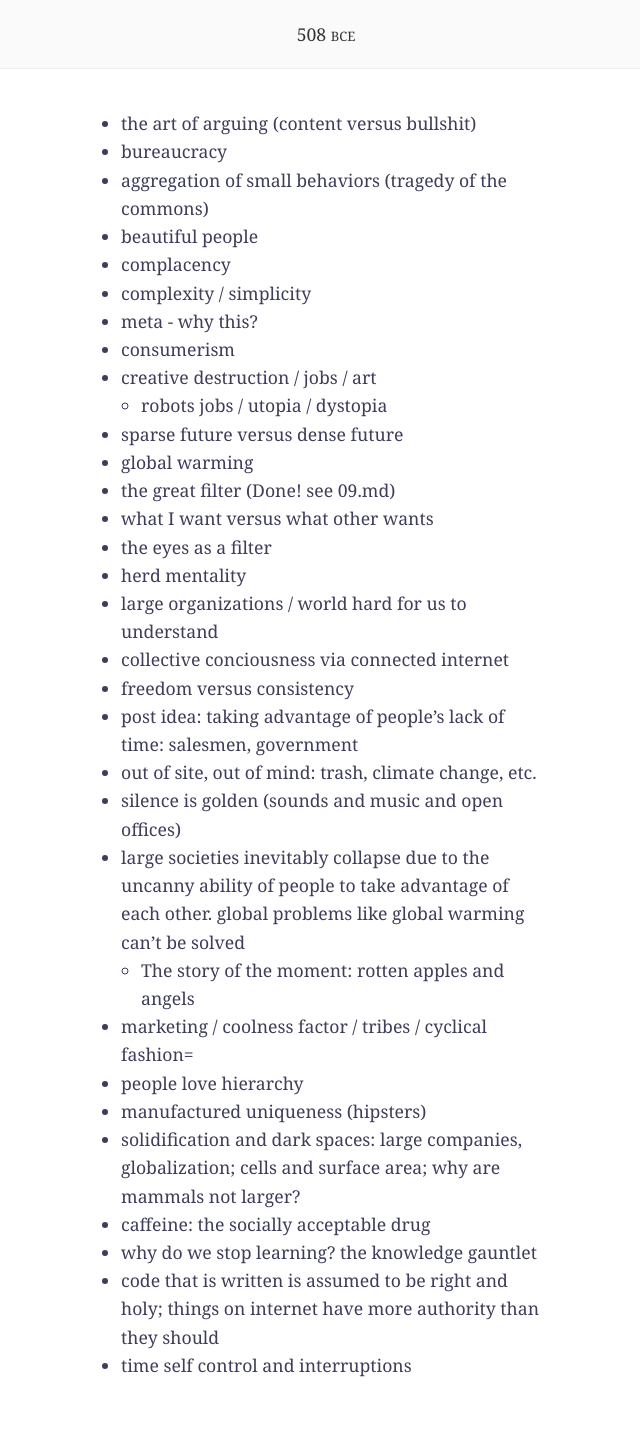
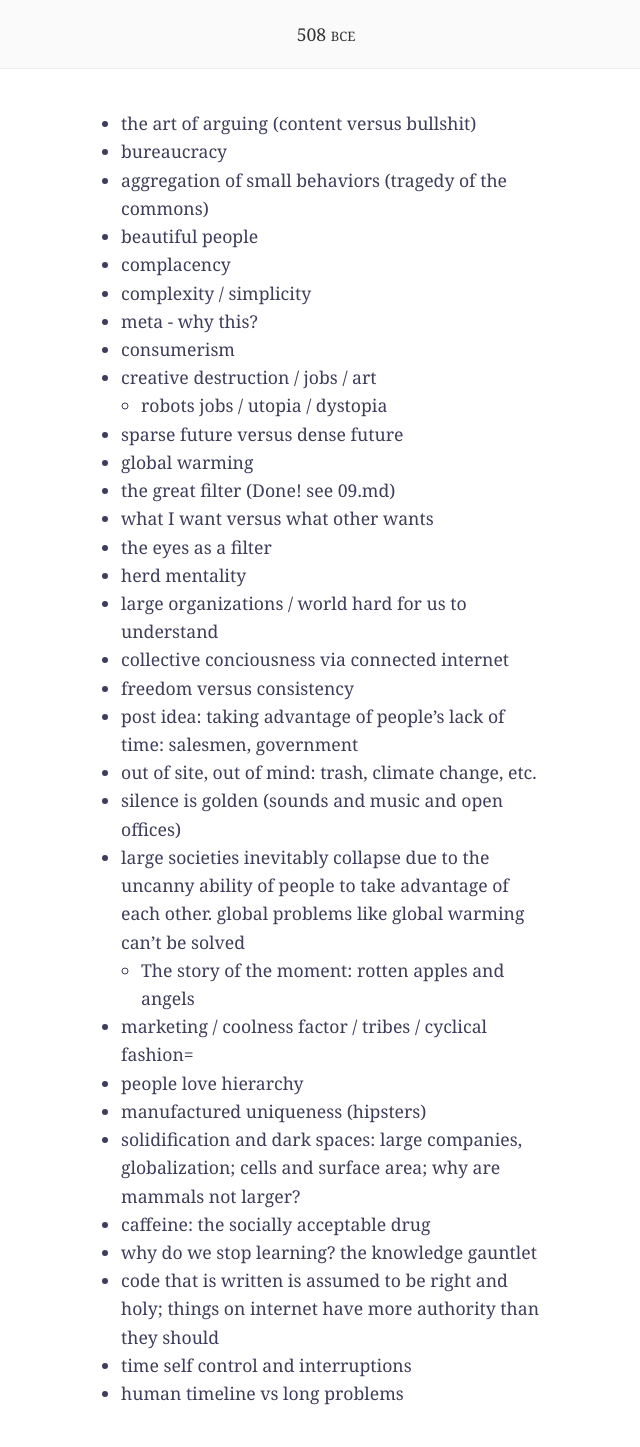
Before and after one commit to capshaw/508bce, a Jekyll site: the page built from future-topics.md, in a window 1280 px wide. Shown: the whole page, without its empty margins (314-954 px from the left). Built offline with Jekyll 4.4.1, drawn with Linux system fonts in a browser that asks for light colours; our own code applies the rules of GitHub Pages for plain Markdown files; before the commit the page ends 1419 px from its top, so only the background shows below that.

Commit message:
Update future-topics.md

```diff
--- a/future-topics.md
+++ b/future-topics.md
@@ -30,3 +30,4 @@
 - why do we stop learning? the knowledge gauntlet
 - code that is written is assumed to be right and holy; things on internet have more authority than they should
 - time self control and interruptions
+- human timeline vs long problems
```
